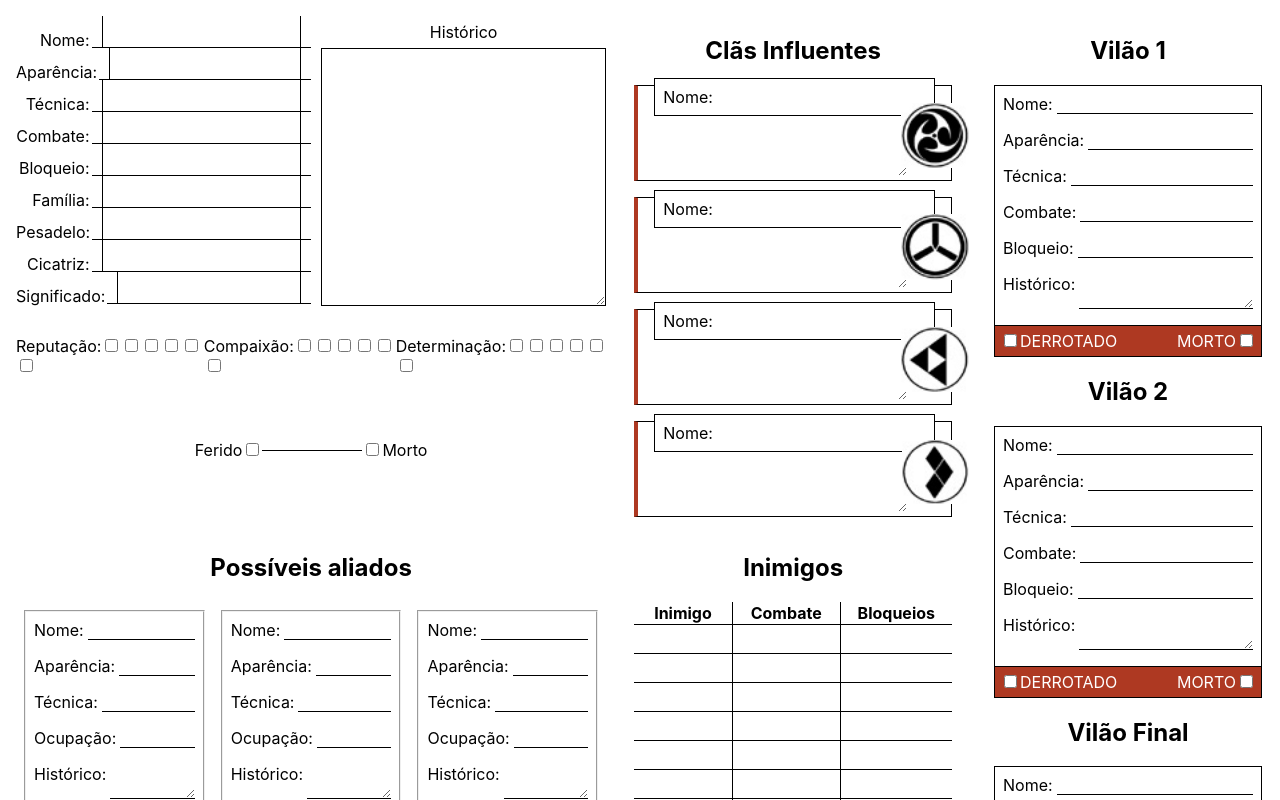
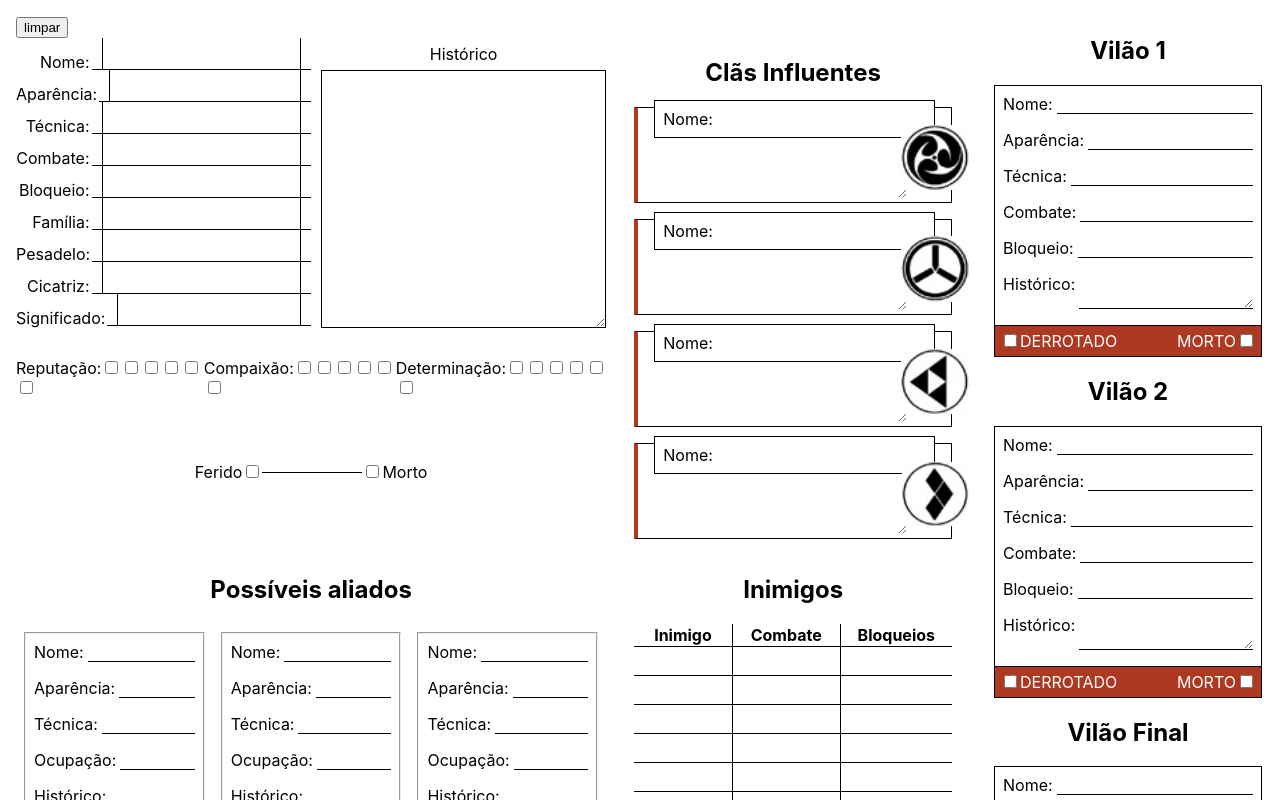
Before and after one commit to hack-and-slash/ronin, a React (Create React App) app: page / in a window 1280 px wide. Shown: the top 800 px of the page. Built offline with nearby package versions, Linux system fonts and the light colour scheme.

Commit message:
feat(App): add reset button

```diff
--- a/src/App.js
+++ b/src/App.js
@@ -11,17 +11,24 @@ import styles from './App.module.css';
 
 import localStorage from './localStorage';
 
+export const resetFields = (form) =>
+  () => {
+    const EMPTY_FORM_VALUES = {};
+    form.initialize(EMPTY_FORM_VALUES);
+  };
+
 function App() {
   return (
     <Form
       onSubmit={(values) => console.log(values)}
       initialValues={localStorage.getFormValues()}
-      render={({ handleSubmit, values }) => {
+      render={({ handleSubmit, values, form }) => {
         localStorage.setFormValues(values);
 
         return (
           <form onSubmit={handleSubmit} style={{display: 'flex'}}>
             <section className={styles.formWrapper}>
+              <input type="button" onClick={resetFields(form)} value="limpar" />
               <div className={styles.firstRow}>
                 <CharacterFields />
                 <ClanFields />
```
Also changed, not shown: 1 other file (tests, documents, lock files or other folders).
